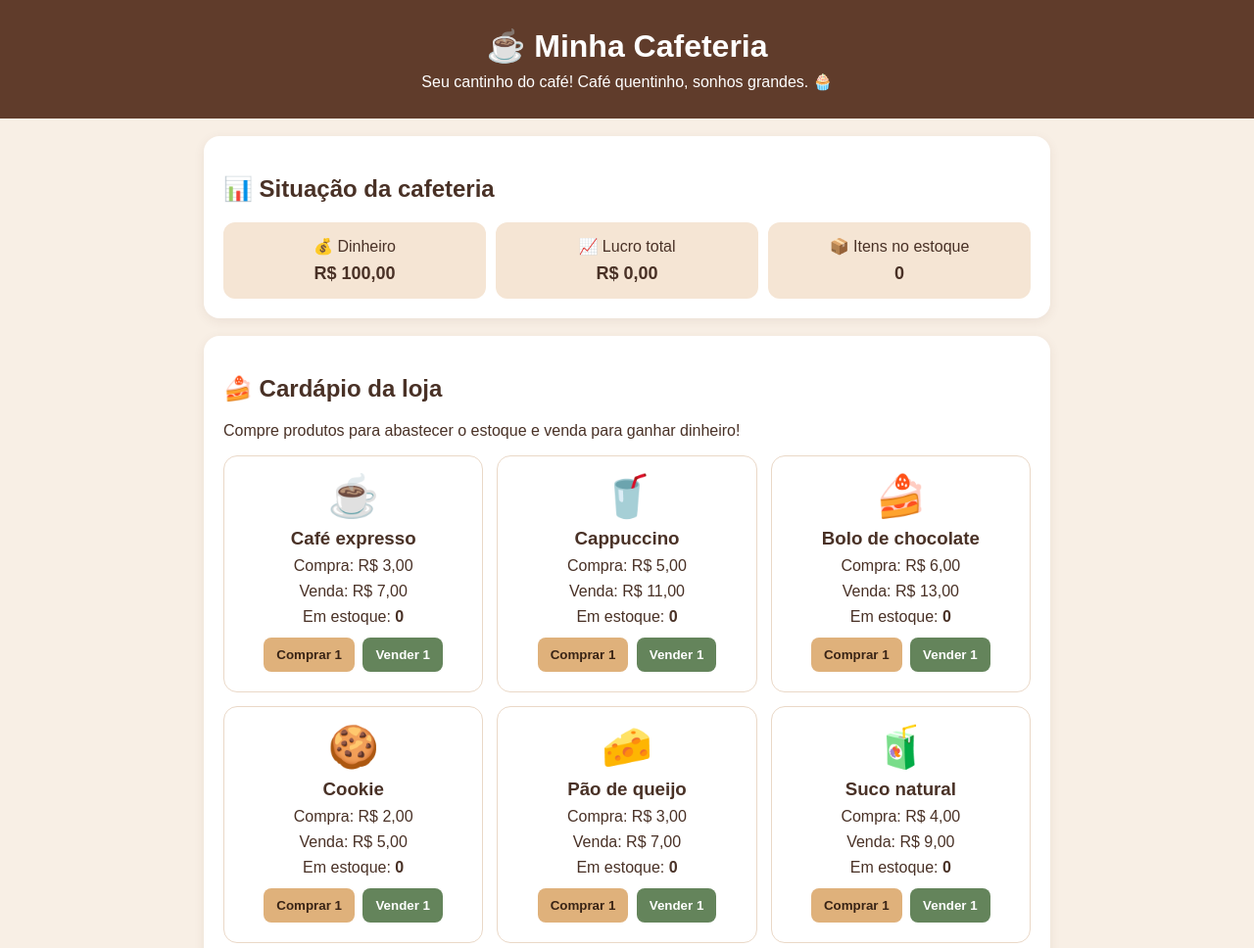
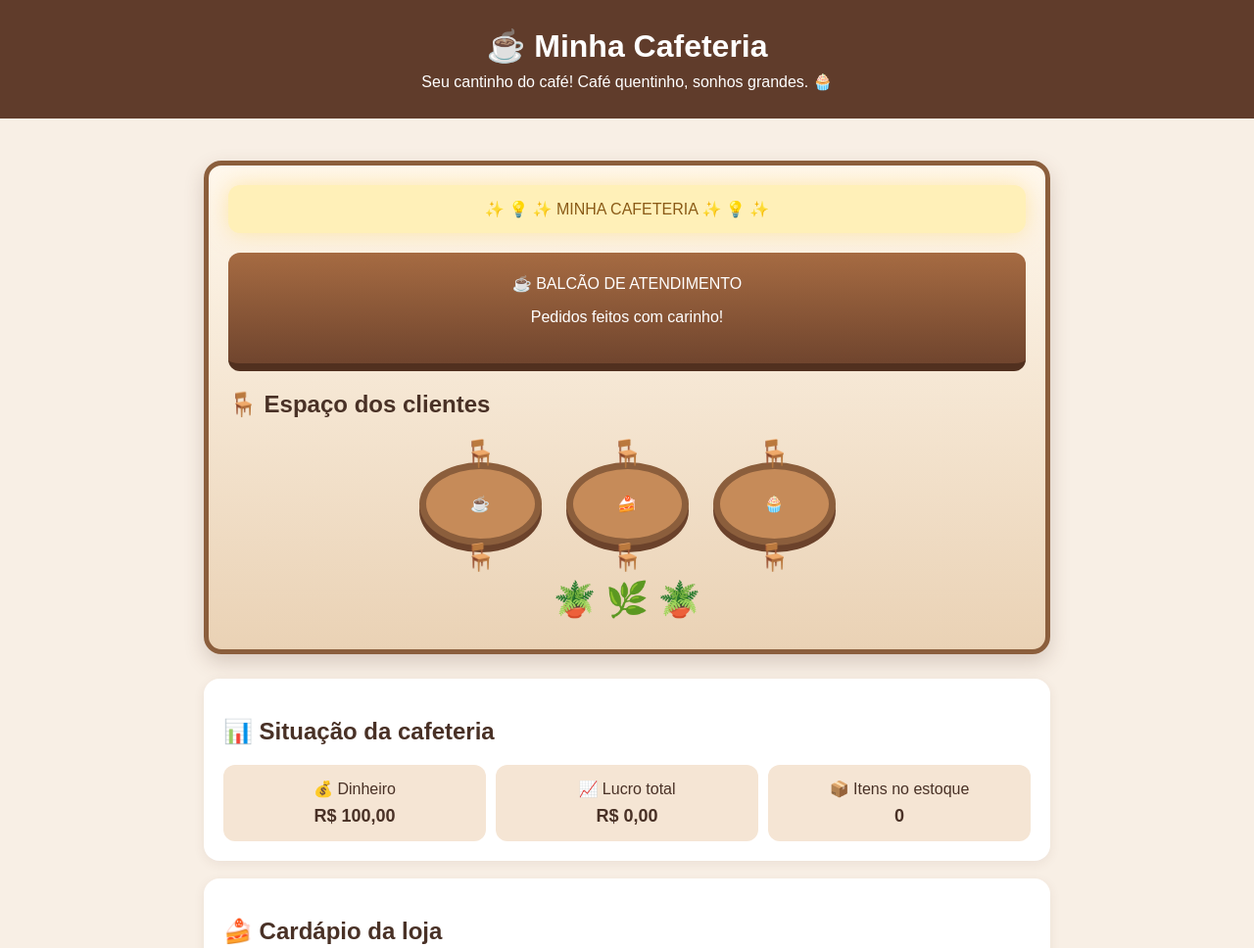
Before and after one commit to estercorreadacosta/Simulador-de-loja, a plain HTML site: page index.html in a window 1280 px wide. Shown: the top 968 px of the page at 98% size. Drawn offline with Linux system fonts and the light colour scheme.

Commit message:
Enhance styling and layout for cafeteria page

```diff
--- a/index.html
+++ b/index.html
@@ -6,6 +6,97 @@
 <title>Minha Cafeteria</title>
 <style>
 * { box-sizing: border-box; }
+  /* DECORAÇÃO DA MINHA CAFETERIA */
+
+body {
+  background: #f5e6d3;
+  color: #493126;
+  font-family: Arial, sans-serif;
+}
+
+.cafeteria {
+  max-width: 1000px;
+  margin: 25px auto;
+  padding: 20px;
+  background: linear-gradient(#fff8ed, #ead2b5);
+  border: 5px solid #8b5e3c;
+  border-radius: 18px;
+  box-shadow: 0 8px 20px #5b382b35;
+}
+
+.balcao {
+  background: linear-gradient(#a66b42, #70452e);
+  color: white;
+  padding: 22px;
+  margin: 20px 0;
+  border-radius: 12px;
+  text-align: center;
+  border-bottom: 8px solid #51301f;
+}
+
+.area-mesas {
+  display: flex;
+  justify-content: center;
+  align-items: center;
+  flex-wrap: wrap;
+  gap: 25px;
+  padding: 25px 5px;
+}
+
+.mesa {
+  width: 125px;
+  height: 85px;
+  background: #c68b59;
+  border: 7px solid #8b5e3c;
+  border-radius: 50%;
+  display: flex;
+  align-items: center;
+  justify-content: center;
+  position: relative;
+  box-shadow: 0 7px 0 #6b422b;
+}
+
+.mesa::before,
+.mesa::after {
+  content: "🪑";
+  position: absolute;
+  font-size: 27px;
+}
+
+.mesa::before {
+  top: -32px;
+}
+
+.mesa::after {
+  bottom: -35px;
+}
+
+.luzes {
+  text-align: center;
+  padding: 15px;
+  margin-bottom: 15px;
+  color: #8a5a16;
+  background: #fff0b8;
+  border-radius: 12px;
+  box-shadow: 0 0 22px #ffd76a80;
+}
+
+.planta {
+  text-align: center;
+  font-size: 35px;
+  margin: 10px;
+}
+
+@media (max-width: 600px) {
+  .cafeteria {
+    margin: 10px;
+    padding: 12px;
+  }
+
+  .area-mesas {
+    gap: 25px;
+  }
+}
 body {
   margin: 0;
   font-family: Arial, sans-serif;
@@ -84,6 +175,26 @@ footer { text-align: center; padding: 20px; color: #765b4a; }
 </header>
 
 <main>
+  <section class="cafeteria">
+  <div class="luzes">
+    ✨ 💡 ✨ MINHA CAFETERIA ✨ 💡 ✨
+  </div>
+
+  <div class="balcao">
+    ☕ BALCÃO DE ATENDIMENTO
+    <p>Pedidos feitos com carinho!</p>
+  </div>
+
+  <h2>🪑 Espaço dos clientes</h2>
+
+  <div class="area-mesas">
+    <div class="mesa">☕</div>
+    <div class="mesa">🍰</div>
+    <div class="mesa">🧁</div>
+  </div>
+
+  <div class="planta">🪴 🌿 🪴</div>
+</section>
   <section class="painel">
     <h2>📊 Situação da cafeteria</h2>
     <div class="resumo">
```
